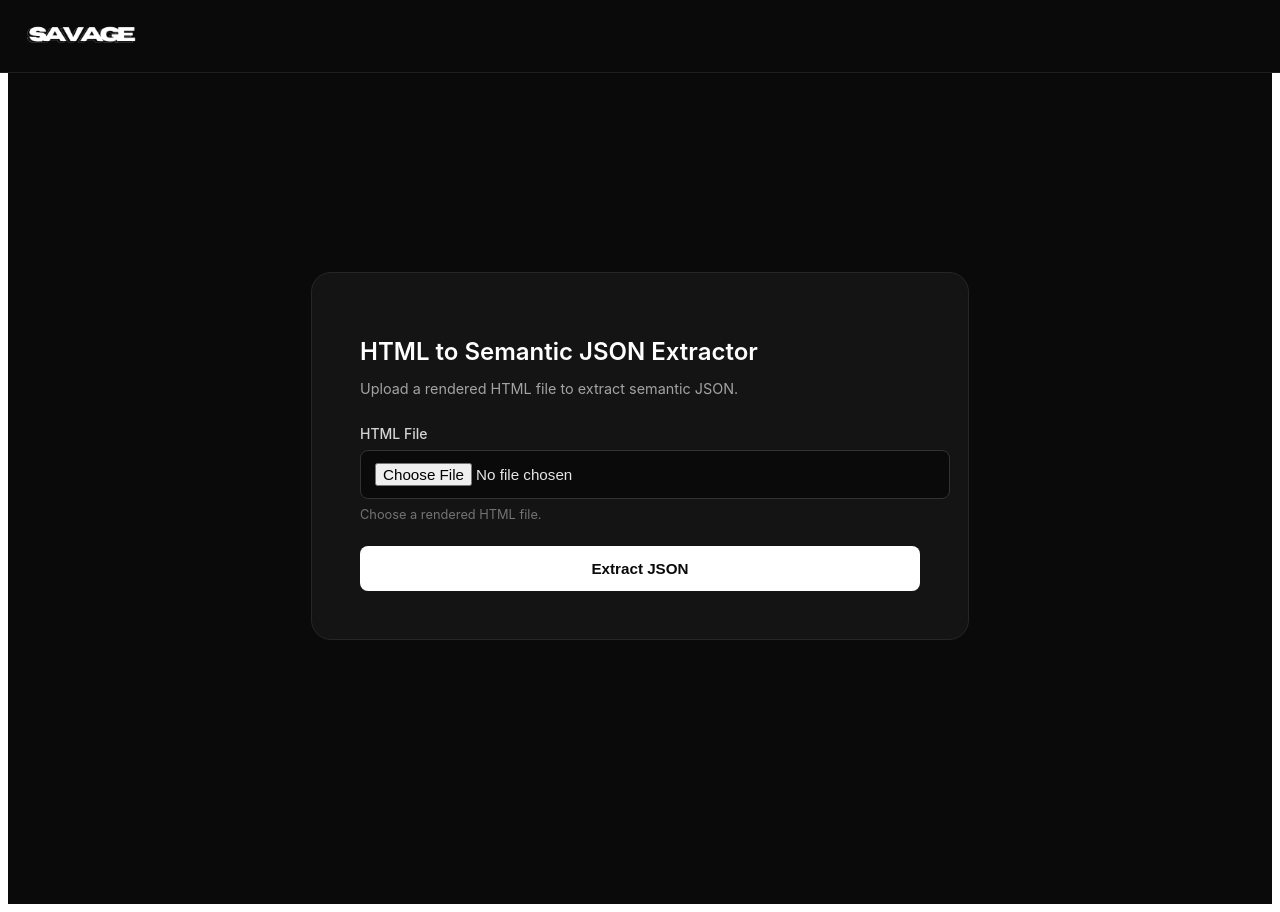
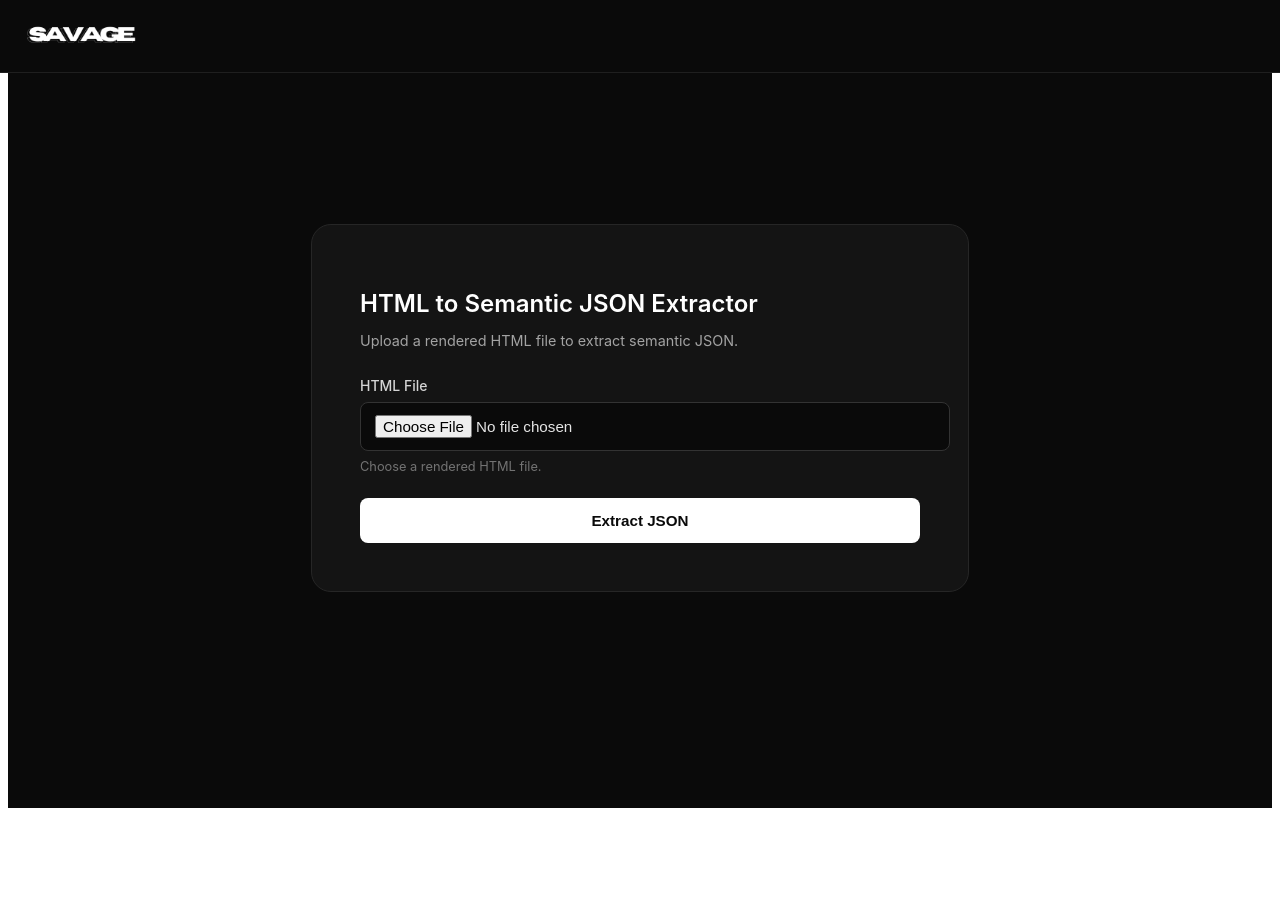
Before and after one commit to hr95savage/html-semantic-json-app, a Next.js app: page / in a window 1280 px wide. After the commit the page ends 816 px from the top, so only its background shows below. Built offline with nearby package versions, Linux system fonts and the light colour scheme.

Commit message:
Remove bottom padding.

```diff
--- a/pages/index.tsx
+++ b/pages/index.tsx
@@ -94,7 +94,7 @@ export default function Home() {
           display: "flex",
           alignItems: "center",
           justifyContent: "center",
-          padding: "48px 0"
+          padding: "0 0"
         }}
       >
         <div
```
